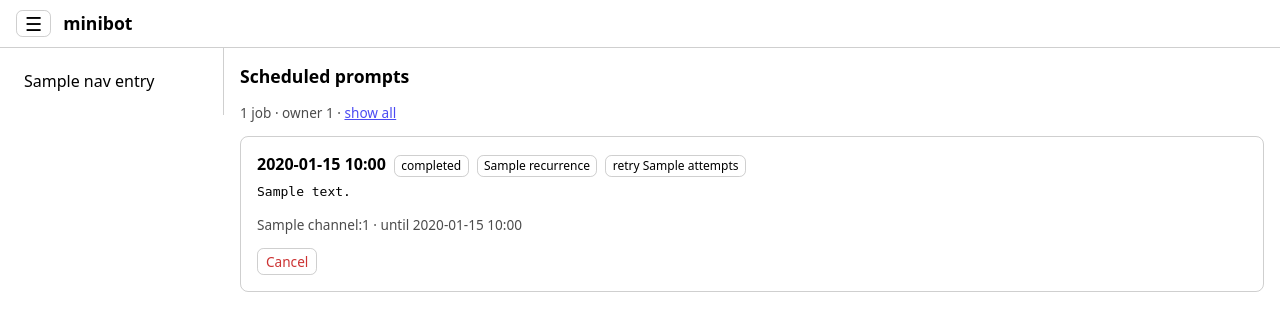
After one commit to sonic182/minibot, a Python web app: template minibot/adapters/http/templates/scheduled.html in a window 1280 px wide. The commit adds this page. Shown: the top 331 px of the page. Run offline with Jinja, Linux system fonts and the light colour scheme; the template is opened without the code that fills it: most values are stand-ins (such as "Sample title", 1, 10 or a date in 2020).

Commit message:
feat: scheduled prompts and MCP servers pages
/scheduled lists the scheduler's prompts with their next run, status,
recurrence, retries and last error, and can cancel one. It defaults to the
active jobs; ?status=all includes the terminal ones. No new persistence code:
list_prompts and cancel_prompt already existed, and cancelling goes through
the service rather than the store because the service checks the job belongs
to this owner.

Nothing recomputes the next fire time either. On a pending row, run_at already
is it: the service overwrites it after every dispatch, so no cron parsing
belongs in a web page.

/mcp lists each configured server with its transport, mode and the tools it
contributed at boot. That map exists nowhere else -- bridge mode discards the
MCPToolDefinition list once it has built the bindings, and a lazy server's
catalog lives in a closure and is empty until first use -- so it is collected
in the loop that already holds the clients. The page never calls a server at
request time; a dead stdio process would hang the request until the timeout.

That also closes a blind spot: until now a server that failed to load only
reached the log, contributed zero tools, and left no trace anywhere you could
look. It now shows up with its error.

```diff
--- a/minibot/adapters/http/static/dashboard.css
+++ b/minibot/adapters/http/static/dashboard.css
@@ -260,10 +260,17 @@ ul {
 }
 
 .message pre,
-.entry pre {
+.entry pre,
+.panel pre {
   margin: 0;
   white-space: pre-wrap;
   overflow-wrap: anywhere;
+}
+
+pre.error {
+  margin-top: var(--gap-sm);
+  font-size: 0.85rem;
+  color: #c33;
 }
 
 .tag {
--- /dev/null
+++ b/minibot/adapters/http/templates/scheduled.html
@@ -0,0 +1,71 @@
+{% extends "base.html" %}
+
+{% block title %}minibot scheduled{% endblock %}
+
+{% block content %}
+<section>
+  <h2>Scheduled prompts</h2>
+  <p class="muted">
+    {{ jobs | length }} {{ "of up to " ~ limit ~ " " if jobs | length == limit }}
+    {{ "job" if jobs | length == 1 else "jobs" }} &middot; owner {{ owner_id }} &middot;
+    {% if show_all %}<a href="/scheduled">active only</a>{% else %}<a href="/scheduled?status=all">show all</a>{% endif %}
+  </p>
+  {% if jobs %}
+  <ul class="entries">
+    {% for job in jobs %}
+    <li class="entry {{ '' if job.active else 'inactive' }}">
+      <div class="entry-head">
+        <strong>{{ job.run_at.strftime("%Y-%m-%d %H:%M") }}</strong>
+        <span class="tag">{{ job.status }}</span>
+        {% if job.recurrence %}<span class="tag">{{ job.recurrence }}</span>{% endif %}
+        {% if job.attempts %}<span class="tag">retry {{ job.attempts }}</span>{% endif %}
+      </div>
+      <pre>{{ job.text }}</pre>
+      <p class="muted">
+        {{ job.channel }}{% if job.chat_id %}:{{ job.chat_id }}{% endif %}
+        {%- if job.recurrence_end_at %} &middot; until {{ job.recurrence_end_at.strftime("%Y-%m-%d %H:%M") }}{% endif %}
+      </p>
+      {% if job.last_error %}<pre class="error">{{ job.last_error }}</pre>{% endif %}
+      {% if job.active %}
+      <div class="entry-actions">
+        <button type="button" class="danger" data-cancel="{{ job.id }}" data-cancel-when="{{ job.run_at.strftime("%Y-%m-%d %H:%M") }}">
+          Cancel
+        </button>
+      </div>
+      {% endif %}
+    </li>
+    {% endfor %}
+  </ul>
+
+  <dialog id="confirm-cancel">
+    <form method="post" action="{{ '/scheduled?status=all' if show_all else '/scheduled' }}">
+      <input type="hidden" name="action" value="cancel">
+      <input type="hidden" name="id" data-confirm-id>
+      <p>Cancel the prompt scheduled for <strong data-confirm-title></strong>?</p>
+      <p class="dialog-actions">
+        <button type="button" data-confirm-cancel>Keep it</button>
+        <button type="submit" class="danger">Cancel it</button>
+      </p>
+    </form>
+  </dialog>
+  {% else %}
+  <p>{{ "nothing scheduled" if show_all else "nothing scheduled right now" }}</p>
+  {% endif %}
+</section>
+{% endblock %}
+
+{% block scripts %}
+{% if jobs %}
+<script>
+  const dialog = document.getElementById("confirm-cancel");
+  for (const button of document.querySelectorAll("[data-cancel]")) {
+    button.addEventListener("click", () => {
+      dialog.querySelector("[data-confirm-id]").value = button.dataset.cancel;
+      dialog.querySelector("[data-confirm-title]").textContent = button.dataset.cancelWhen;
+      dialog.showModal();
+    });
+  }
+  dialog.querySelector("[data-confirm-cancel]").addEventListener("click", () => dialog.close());
+</script>
+{% endif %}
+{% endblock %}
```
Also changed, not shown: minibot/adapters/http/templates/mcp.html (added, +39 -0 lines), minibot/extensions/integrations/mcp.py (+32 -10 lines), minibot/extensions/services/scheduler.py (+65 -0 lines), tests/test_mcp_page.py (added, +124 -0 lines), tests/test_scheduled_page.py (added, +129 -0 lines).
